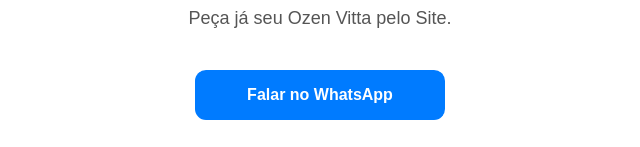
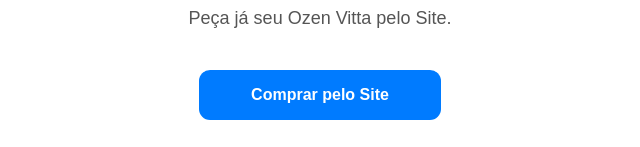
Before and after one commit to modelagemmilionaria/ozenvitta, a plain HTML site: page atendimento/index.html in a window 1280 px wide. Shown: the part 691-838 px from the top of the page, 320-960 px from the left. Drawn offline with Linux system fonts and the light colour scheme.

Commit message:
Update index.html

```diff
--- a/atendimento/index.html
+++ b/atendimento/index.html
@@ -188,7 +188,7 @@
 	  <h2>Compre pelo Site</h2>
 	  <p>Peça já seu Ozen Vitta pelo Site.</p>
 	   <a href="https://ev.braip.com/campanhas/cpa/camom4v79" rel="nofollow" class="btn site" target="_blank">
-      Falar no WhatsApp
+      Comprar pelo Site
     </a>
 
   </div>
```
